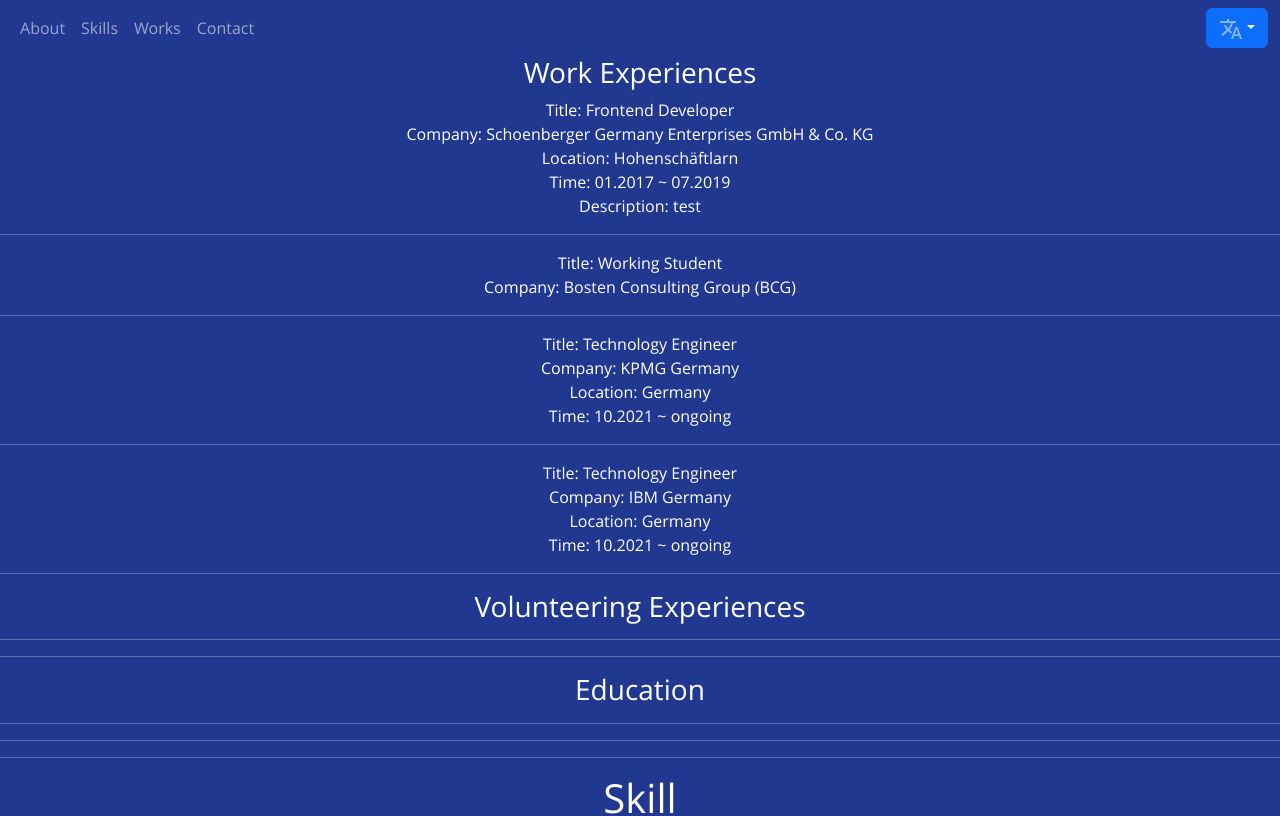
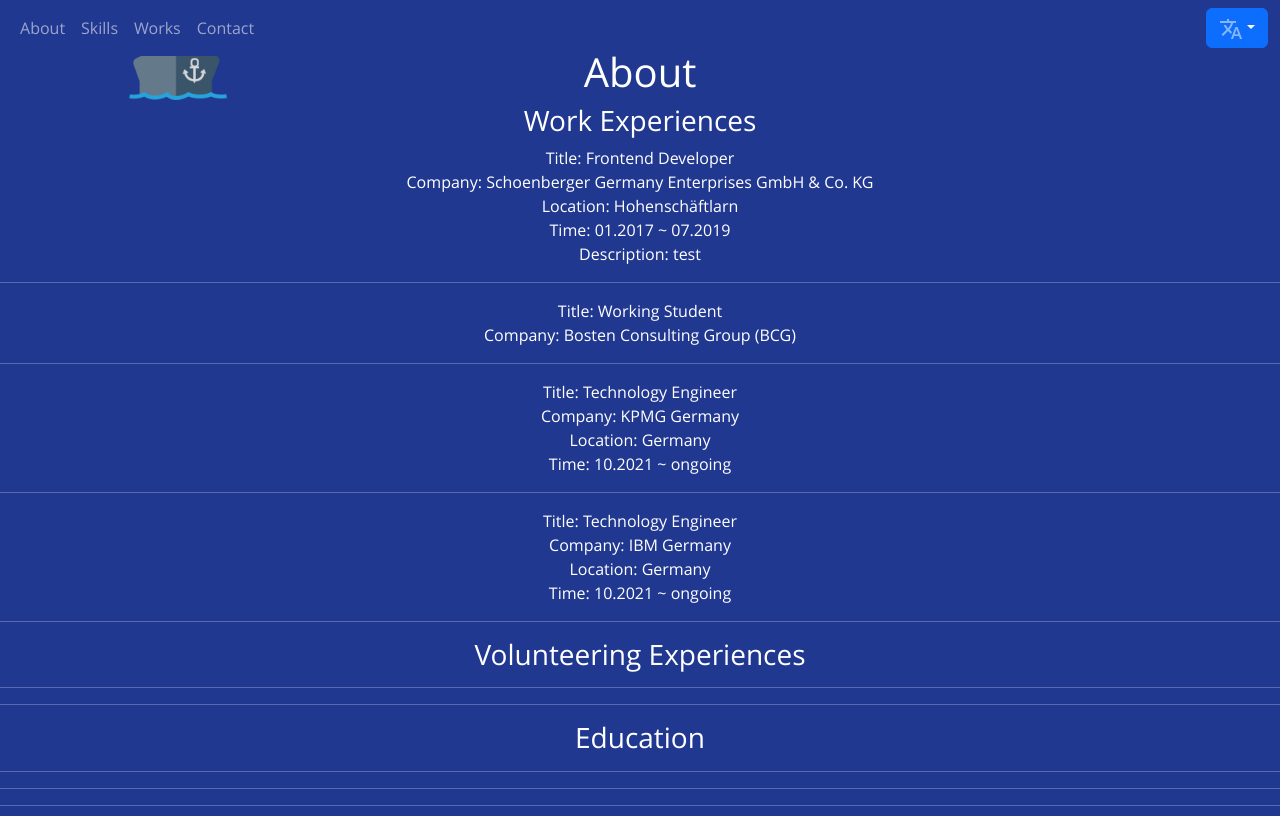
Before and after one commit to ChuyingHe/personal-website, a React (Create React App) app: page / in a window 1280 px wide. Shown: the top 816 px of the page. Built offline with nearby package versions, Linux system fonts and the light colour scheme.

Commit message:
add a boat with follows the user's scroll

```diff
--- a/src/App.css
+++ b/src/App.css
@@ -50,4 +50,5 @@
   background-color: var(--main-bg-color);
   color: var(--main-text-color);
   font-family: "OpenSans", sans-serif;
+  margin-top: 48px;
 }
--- a/src/App.js
+++ b/src/App.js
@@ -10,12 +10,16 @@
 import TestSection from "./sections/TestSection";
 import WorkSection from "./sections/WorkSection";
 
+import Boat from "./components/Boat";
+
 function App() {
   return (
     <div className="App">
       <NavScroll />
 
       <div className="chuying-content">
+        <Boat />
+
         {/* <Row>
           <TestSection />
         </Row> */}
--- /dev/null
+++ b/src/components/Boat.jsx
@@ -0,0 +1,28 @@
+// Boat.js
+import React, { useEffect, useState } from "react";
+import "./Boat.scss";
+import boat from "../asset/boat.png";
+
+const Boat = () => {
+  const [scrollY, setScrollY] = useState(0);
+
+  useEffect(() => {
+    const handleScroll = () => {
+      setScrollY(window.scrollY);
+    };
+
+    window.addEventListener("scroll", handleScroll);
+
+    return () => {
+      window.removeEventListener("scroll", handleScroll);
+    };
+  }, []);
+
+  return (
+    <div className="boat" style={{ transform: `translateY(${scrollY}px)` }}>
+      <img src={boat} alt="Boat" />
+    </div>
+  );
+};
+
+export default Boat;
--- /dev/null
+++ b/src/components/Boat.scss
@@ -0,0 +1,14 @@
+/* Boat.css */
+
+.boat {
+  position: fixed;
+  top: 0;
+  // this is the original value when scroll get started
+  left: 10%;
+  transform: translateX(-50%);
+  transition: transform 0.3s ease-out;
+}
+
+.boat img {
+  width: 100px; /* Adjust the width as needed */
+}
```
Also changed, not shown: src/asset/boat.png (added), src/asset/source.txt (added), 1 other file (tests, documents, lock files or other folders).
